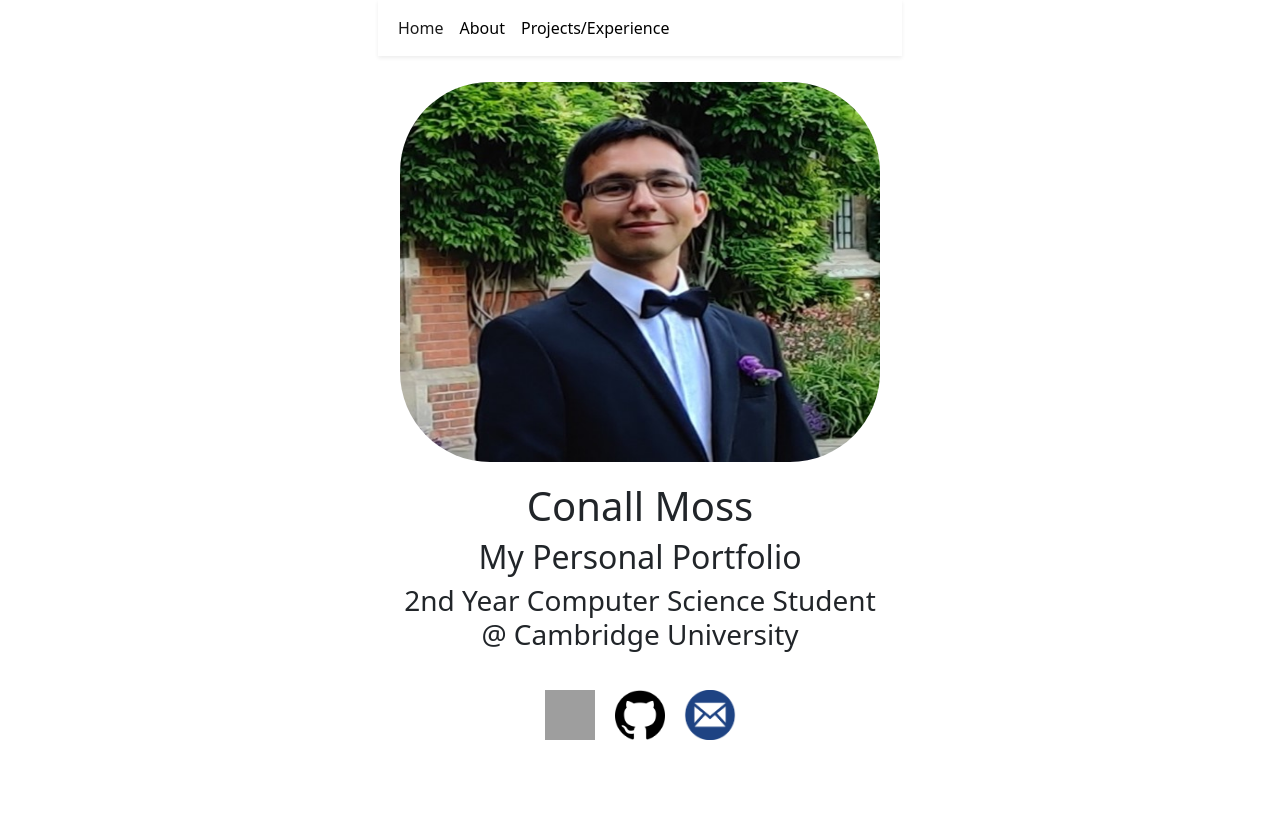
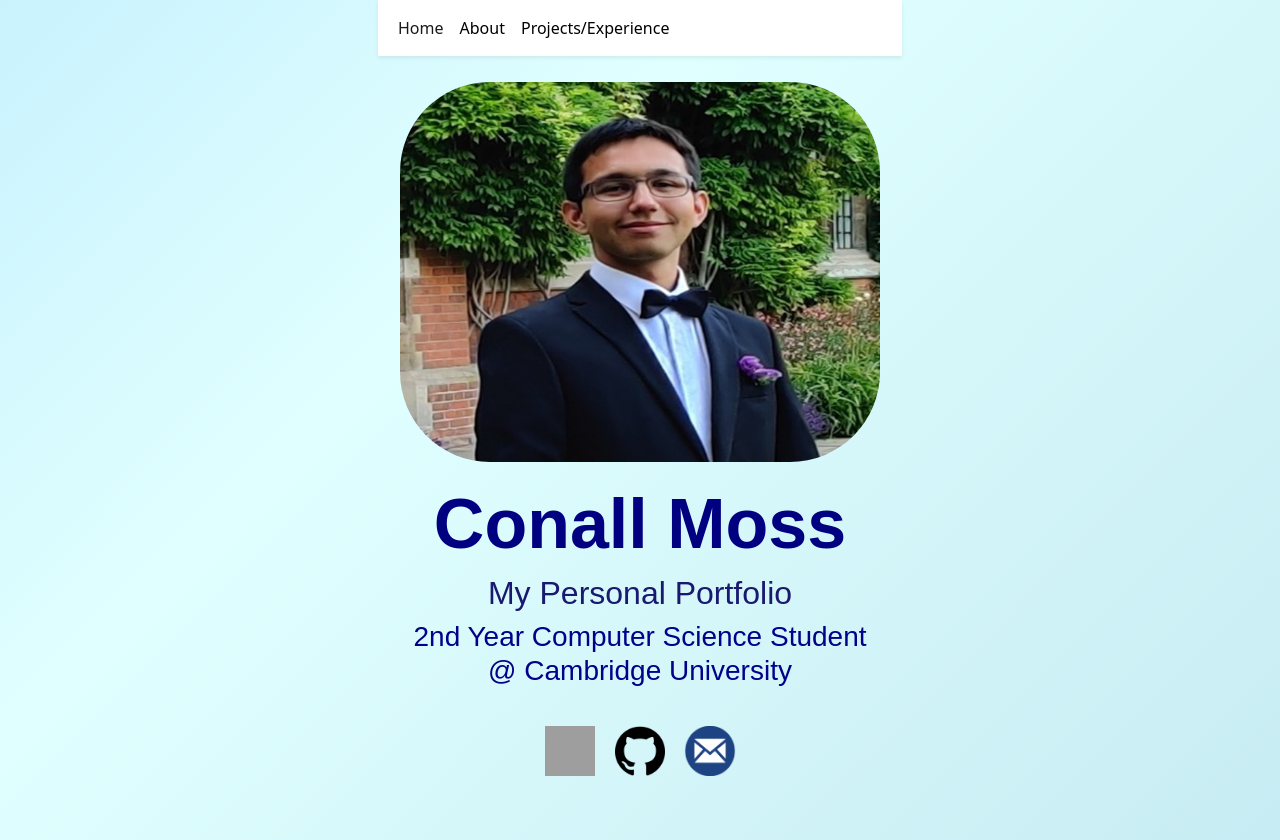
Before and after one commit to ConallMoss/ConallMoss.github.io, a React (Vite) app: page / in a window 1280 px wide. Before the commit the page ends 800 px from the top, so only its background shows below. Built offline with nearby package versions, Linux system fonts and the light colour scheme; grey boxes are pictures that could not be loaded.

Commit message:
background change

```diff
--- a/src/index.css
+++ b/src/index.css
@@ -1,7 +1,48 @@
+h1 {
+  color: navy;
+  font-weight: bold;
+  font-size: 20px;
+  font-family: "PT Sans", sans-serif;
+}
+
+h2 {
+  color: midnightblue;
+  font-family: "PT Sans",sans-serif;
+}
+
+h3 {
+ color: darkblue;
+ font-family: "PT Sans",sans-serif;
+}
+
 body {
     place-items: center;
     min-width: 320px;
     min-height: 100vh;
+
+    background: linear-gradient(-45deg, lightblue, lightcyan, lightskyblue, lightsteelblue);
+    background-size: 400% 400%;
+    animation: gradient 15s ease infinite;
+
+  }
+  /*
+      background-image: url('imgs/spaceback2.jpg');
+    background-repeat: no-repeat;
+    background-attachment: fixed;
+    background-size: cover;
+    */
+
+
+  @keyframes gradient {
+      0% {
+          background-position: 0% 50%;
+      }
+      50% {
+          background-position: 100% 50%;
+      }
+      100% {
+          background-position: 0% 50%;
+      }
   }
 
 p {
@@ -18,6 +59,7 @@ a:hover{
 }
 
   .rect {
+    color: white;
     width: 150px;
     height: 40px;
     background-color: blue;
@@ -27,7 +69,6 @@ a:hover{
     display: flex;
     border-radius: 15px;
     text-decoration: none;
-    color: white;
   }
 
   .rect:hover {
--- a/src/pages/About.tsx
+++ b/src/pages/About.tsx
@@ -1,4 +1,4 @@
-
+import '../index.css';
 
 export function About() {
     return (
--- a/src/pages/Home.tsx
+++ b/src/pages/Home.tsx
@@ -1,4 +1,6 @@
 import { alignPropType } from "react-bootstrap/esm/types"
+
+import '../index.css';
 
 export function Home() {
     return (
@@ -8,7 +10,7 @@ export function Home() {
                 <img src="\imgs\me.jpg" alt="picture of me" style={{height:"400px", width:"500px", padding:"10px", borderRadius:"100px"}}/>
                 </div>
                 <div style={{padding:"10px", textAlign:"center"}}>
-                    <h1> Conall Moss </h1>
+                    <h1 style={{fontSize:"70px", fontWeight:"bold"}}> Conall Moss </h1>
                     <h2> My Personal Portfolio </h2>
                     <h3> 2nd Year Computer Science Student @ Cambridge University </h3>
                     <div style={{maxWidth:"500px", margin:"auto", justifyContent:"center", padding:"20px"}}>
```
Also changed, not shown: public/imgs/spaceback.jpg (added), 1 other file (tests, documents, lock files or other folders).
